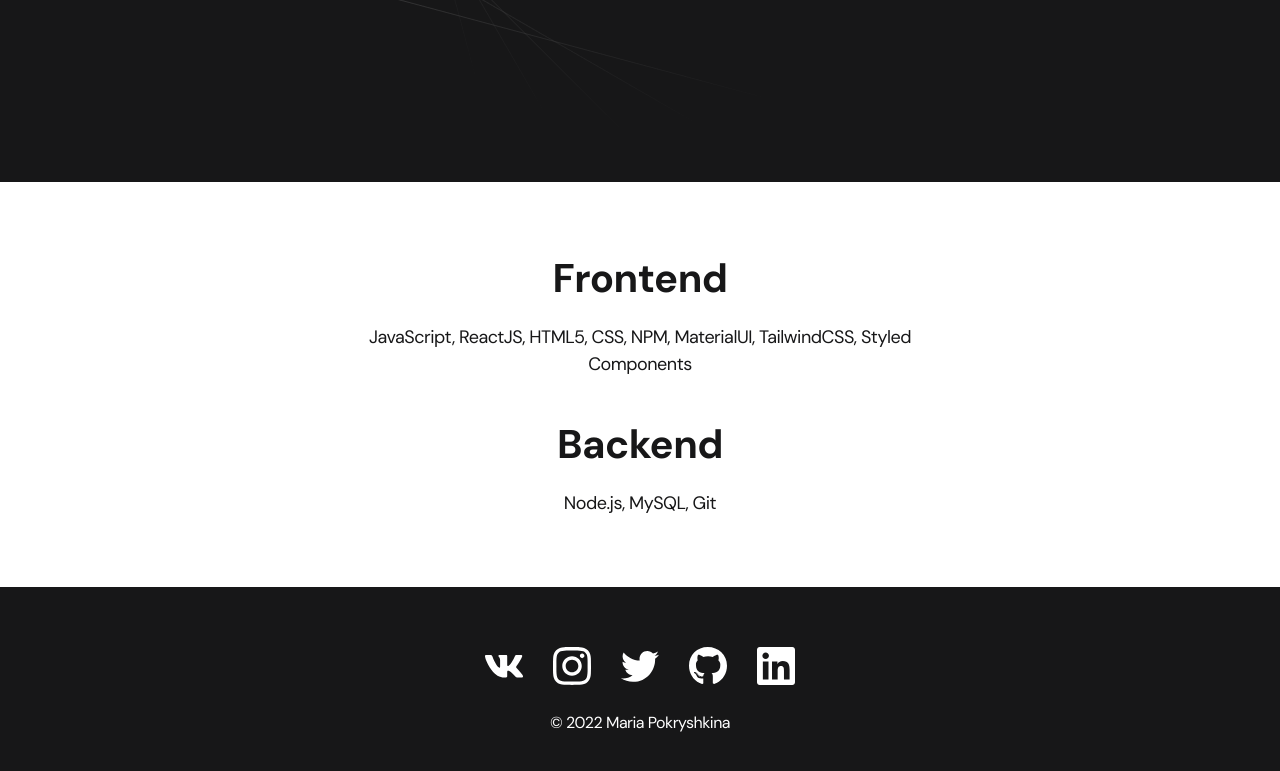
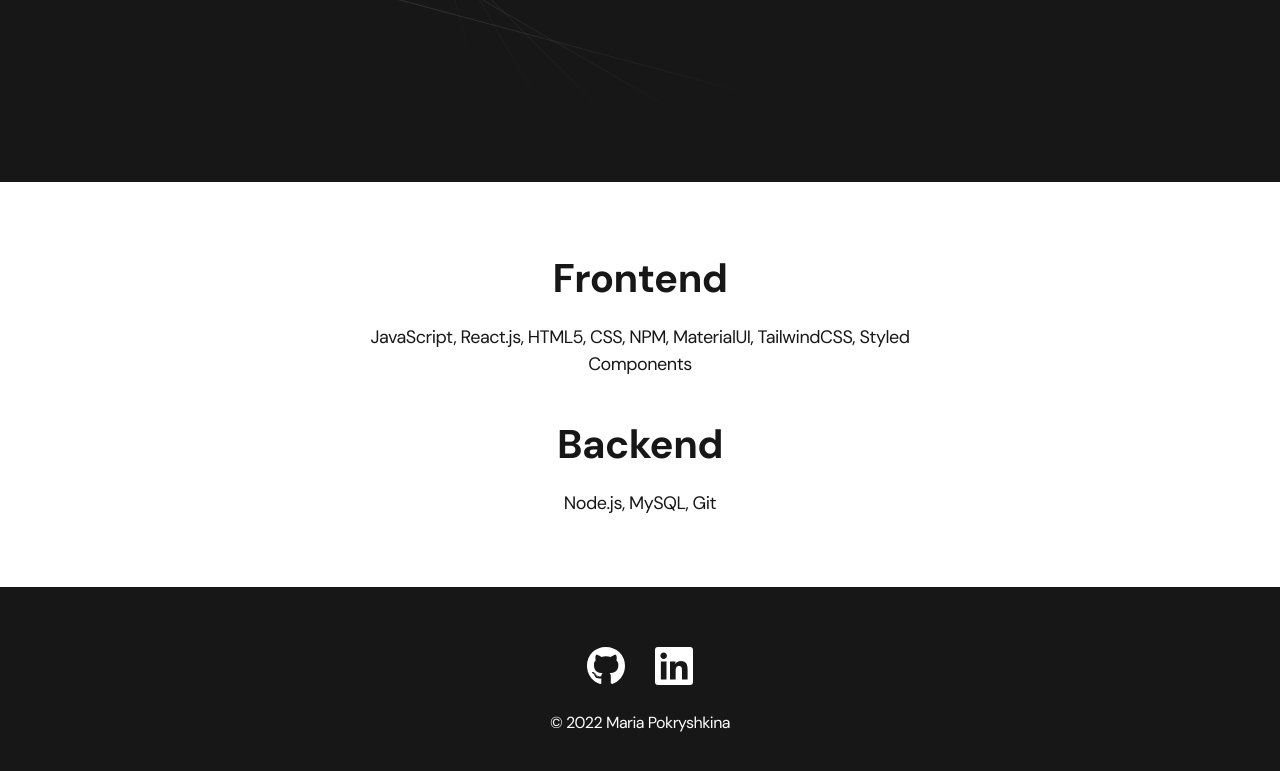
Before and after one commit to mariapokryshkina/personal_portfolio, a React (Create React App) app: page / in a window 1280 px wide. Shown: the part 589-1360 px from the top of the page. Built offline with nearby package versions, Linux system fonts and the light colour scheme.

Commit message:
added links for social networks

```diff
--- a/src/components/footer/Footer.js
+++ b/src/components/footer/Footer.js
@@ -14,11 +14,8 @@ const Footer = () => {
 				<div className="container">
 					<div className="footer__wrapper">
 						<ul className="social">
-							<li className="social__item"><a href="#!"><img src={vk} alt="Link"/></a></li>
-							<li className="social__item"><a href="#!"><img src={instagram} alt="Link"/></a></li>
-							<li className="social__item"><a href="#!"><img src={twitter} alt="Link"/></a></li>
-							<li className="social__item"><a href="#!"><img src={gitHub} alt="Link"/></a></li>
-							<li className="social__item"><a href="#!"><img src={linkedIn} alt="Link"/></a></li>
+							<li className="social__item"><a href="https://github.com/mariapokryshkina"><img src={gitHub} alt="Link"/></a></li>
+							<li className="social__item"><a href="https://www.linkedin.com/in/maria-pokryshkina-0251214b/"><img src={linkedIn} alt="Link"/></a></li>
 						</ul>
 						<div className="copyright">
 							<p>© 2022 Maria Pokryshkina</p>
--- a/src/pages/Home.js
+++ b/src/pages/Home.js
@@ -14,7 +14,7 @@ const Home = () => {
 						<ul className="content-list">
 							<li className="content-list__item">
 								<h2 className="title-2">Frontend</h2>
-								<p>JavaScript, ReactJS, HTML5, CSS, NPM, MaterialUI, TailwindCSS, Styled Components</p>
+								<p>JavaScript, React.js, HTML5, CSS, NPM, MaterialUI, TailwindCSS, Styled Components</p>
 							</li>
 							<li className="content-list__item">
 								<h2 className="title-2">Backend</h2>
```
